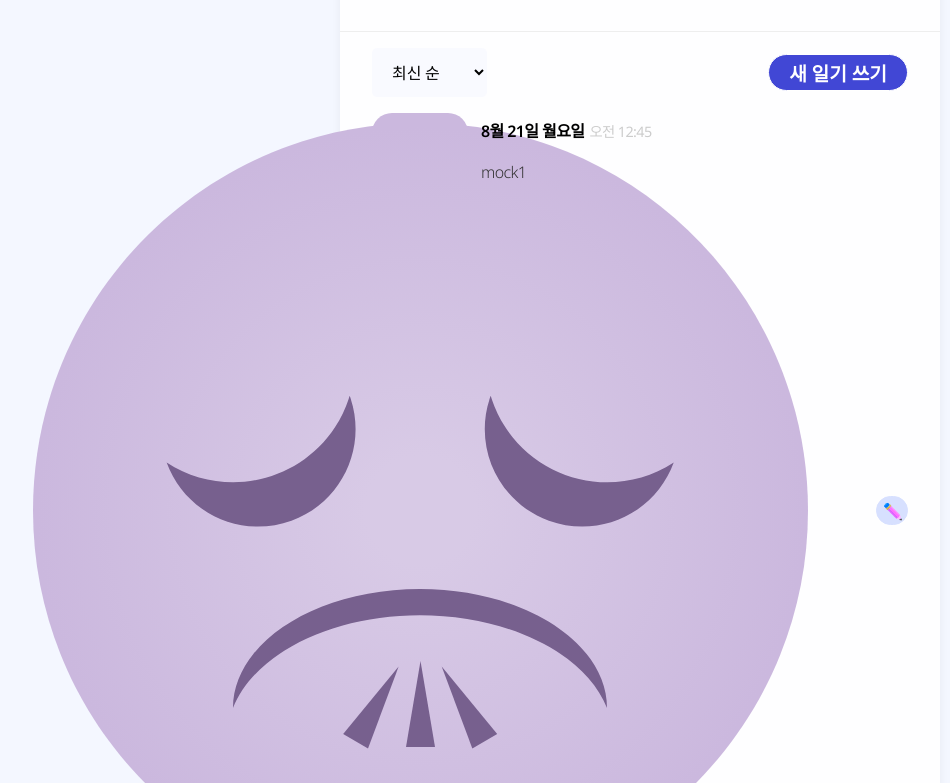
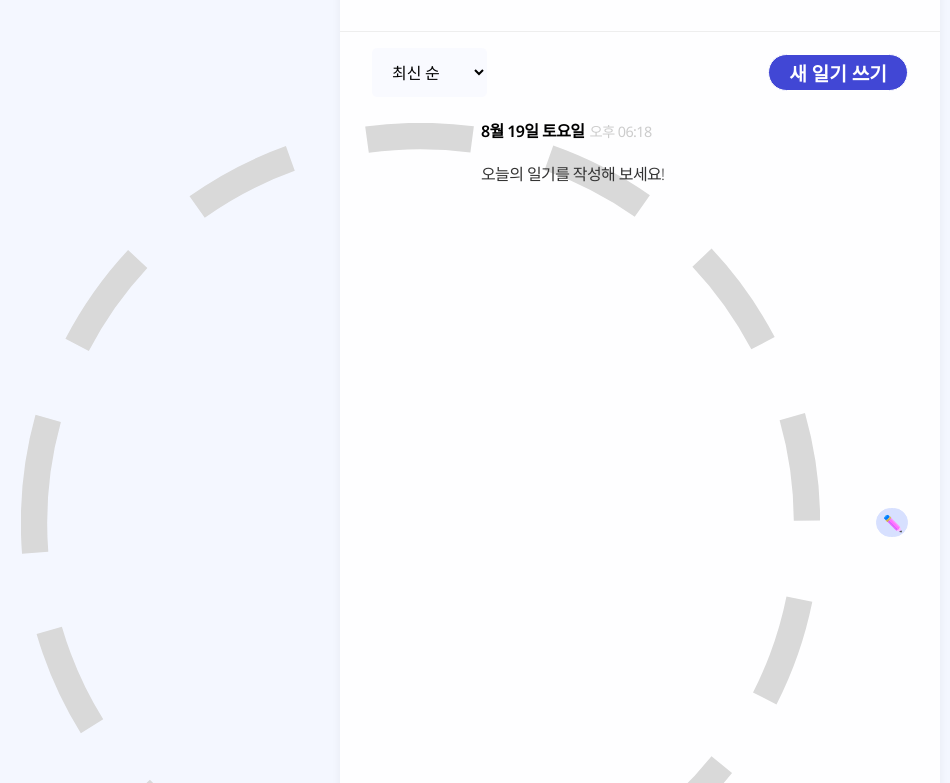
Before and after one commit to yumalg12/YURINOTE, a React (Create React App) app: page / in a window 1280 px wide. Shown: the part 617-1400 px from the top of the page, without its empty margins (0-950 px from the left). Built offline with nearby package versions, Linux system fonts and the light colour scheme; a web font is replaced by a local one.

Commit message:
Diary New 페이지 구현 완료

```diff
--- a/src/App.js
+++ b/src/App.js
@@ -12,6 +12,7 @@ import Count from './pages/Count';
 function reducer(state, action) {
   switch (action.type) {
     case "CREATE": {
+      console.log(state);
       return [action.data, ...state];
     }
     case "UPDATE": {
@@ -29,22 +30,10 @@ function reducer(state, action) {
 
 const mockData = [
   {
-    id: "mock1",
-    date: new Date(2023,7,21,0,45).getTime(),
-    content: "mock1",
-    emotionId: 7,
-  },
-  {
-    id: "mock2",
-    date: new Date(2023,8,3,11,16).getTime(),
-    content: "mock2",
-    emotionId: 1,
-  },
-  {
-    id: "mock3",
+    id: "undefined",
     date: new Date().getTime(),
-    content: "mock3",
-    emotionId: 4,
+    content: "오늘의 일기를 작성해 보세요!",
+    emotionId: 0,
   },
 ]
 
@@ -67,13 +56,13 @@ function App() {
       type: "CREATE",
       data: {
         id: idRef.current,
-        date: new Date(date).getTime,
+        date: new Date(date).getTime(),
         content,
         emotionId,
       },
     });
     idRef.current += 1;
-  }
+  };
 
   const onUpdate = (targetId, date, content, emotionId) => {
     dispatch({
@@ -85,8 +74,7 @@ function App() {
         emotionId,
       },
     });
-    idRef.current += 1;
-  }
+  };
 
   const onDelete = (targetId) => {
     dispatch({
--- a/src/component/Diary/Editor.js
+++ b/src/component/Diary/Editor.js
@@ -7,11 +7,10 @@ import EmotionItem from "./EmotionItem";
 
 const Editor = ({ initData, onSubmit }) => {
     const [state, setState] = useState({
-        date: getFormattedDate(new Date(initData.date)),
+        date: new Date(initData.date).getTime(),
         emotionId: initData.emotionId.value,
         content: initData.content,
     });
-    console.log('Editor',initData);
     const handleChangeDate = (e) => {
         setState({
             ...state,
@@ -28,7 +27,7 @@ const Editor = ({ initData, onSubmit }) => {
         onSubmit(state);
     };
     const navigate = useNavigate();
-    const reset = () => {
+    const handleReset = () => {
         navigate(0);
     };
     const handleChangeEmotion = (emotionId) => {
@@ -41,7 +40,7 @@ const Editor = ({ initData, onSubmit }) => {
         if (initData) {
             setState({
                 ...initData,
-                date: getFormattedDate(new Date(parseInt(initData.date))),
+                date: new Date(initData.date).getTime(),
             });
         };
     }, [initData]);
@@ -50,7 +49,7 @@ const Editor = ({ initData, onSubmit }) => {
         <div className="editor_section">
             <h4>오늘의 날짜</h4>
             <div className="input_wrapper">
-                <input type="date" value={state.date} onChange={handleChangeDate}/>
+                <input type="date" value={getFormattedDate(state.date)} onChange={handleChangeDate}/>
             </div>
         </div>
 
@@ -72,7 +71,9 @@ const Editor = ({ initData, onSubmit }) => {
 
         <div className="editor_section">
             <div className="editor_section button_section">
-                <Button value="내용 초기화" onClick={reset}/>  <Button value="일기 저장" type={"negative"} onClick={handleSubmit}/>
+                <Button value="내용 초기화" onClick={handleReset}/>
+                &nbsp;
+                <Button value="일기 저장" type={"negative"} onClick={handleSubmit}/>
             </div>
         </div>
 
--- a/src/component/Todo/Todo.css
+++ b/src/component/Todo/Todo.css
@@ -37,7 +37,7 @@
   padding: 0px 20px 10px 20px;
   border-bottom: 1px solid #eee;
   font-family: 'Noto Sans KR', sans-serif;
-  font-size: 1.1rem;
+  font-size: 1rem;
 }
 
 .TodoItem .checkbox_col {
--- a/src/pages/Edit.js
+++ b/src/pages/Edit.js
@@ -1,16 +1,23 @@
+import { useContext } from "react";
 import { useParams, useNavigate } from "react-router-dom";
 import { getFormattedDateKorean } from "../util.js";
+import { DiaryDispatchContext } from "../App.js";
 import useDiary from "../hooks/useDiary";
 import Header from "../component/Diary/Header";
 import Button from "../component/Diary/Button";
 import Editor from "../component/Diary/Editor";
 
 const Edit = () => {
+    const navigate = useNavigate();
     const {id} = useParams();
     const data = useDiary(id);
-    console.log(data);
-    const navigate = useNavigate();
-
+    const { onUpdate } = useContext(DiaryDispatchContext);
+    const onSubmit = (data) => {
+        const { date, content, emotionId } = data;
+        onUpdate(date, content, emotionId);
+        console.log(data);
+        navigate('/',{ replace: true });
+    }
     const goBack = () => {
         navigate(-1);
     }
@@ -27,7 +34,7 @@ const Edit = () => {
 
         <Editor
             initData={data}
-            onSubmit={() => {alert("수정 완료");}}
+            onSubmit={onSubmit}
         />
         </div>)
     }
--- a/src/pages/New.js
+++ b/src/pages/New.js
@@ -1,11 +1,19 @@
+import { useContext } from "react";
 import { useNavigate } from "react-router-dom";
+import { DiaryDispatchContext } from "../App.js";
+import logo from "../img/heart.svg"
 import Button from "../component/Diary/Button";
 import Header from "../component/Diary/Header";
 import Editor from "../component/Diary/Editor";
-import logo from "../img/heart.svg"
 
 const New = () => {
     const navigate = useNavigate();
+    const { onCreate } = useContext(DiaryDispatchContext);
+    const onSubmit = (data) => {
+        const { date, content, emotionId } = data;
+        onCreate(date, content, emotionId);
+        navigate('/',{ replace: true });
+    }
 
     const goBack = () => {
         navigate(-1);
@@ -18,12 +26,12 @@ const New = () => {
         />
 
         <Editor
-        initData={{
-            date: new Date().getTime(),
-            emotionId: 1,
-            content: "",
-        }}
-        onSubmit={() => {alert("작성완료");}}
+            initData={{
+                date: new Date().getTime(),
+                emotionId: 1,
+                content: "",
+            }}
+            onSubmit={onSubmit}
         />
     </div>;
 };
--- a/src/util.js
+++ b/src/util.js
@@ -24,7 +24,7 @@ import emo_none from "./img/emo_none.svg";
         return emo_angry;
       case "7":
         return emo_sad;
-      case "8":
+      case "0":
         return emo_none;
       default:
         return null;
@@ -68,16 +68,17 @@ import emo_none from "./img/emo_none.svg";
       img: getEmotionImgById(7),
     },
     {
-      id: 8,
-      name: "test",
-      img: getEmotionImgById(8),
+      id: 0,
+      name: "undefined",
+      img: getEmotionImgById(0),
     },
   ]
 
   export const getFormattedDate = (targetDate) => {
-    let year = targetDate.getFullYear();
-    let month = targetDate.getMonth() + 1;
-    let date = targetDate.getDate();
+    const dateObj = new Date(targetDate);
+    let year = dateObj.getFullYear();
+    let month = dateObj.getMonth() + 1;
+    let date = dateObj.getDate();
     if (month < 10) {
       month = `0${month}`;
     }
```
